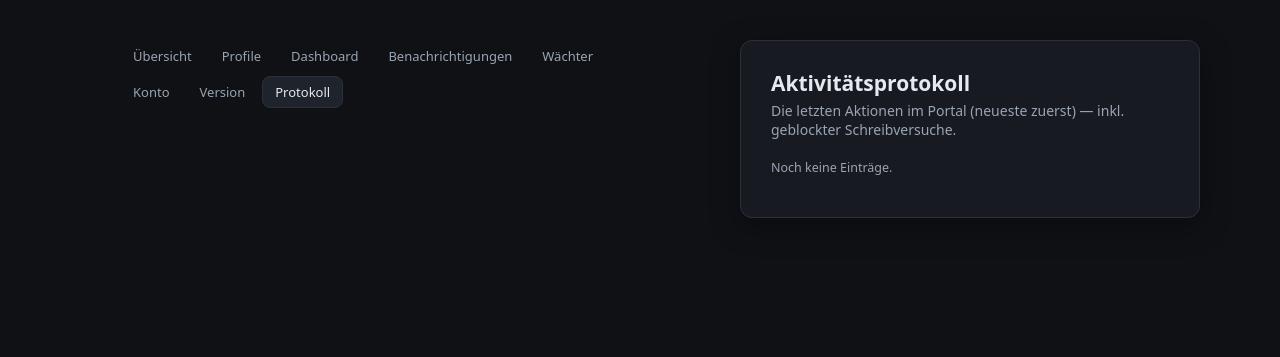
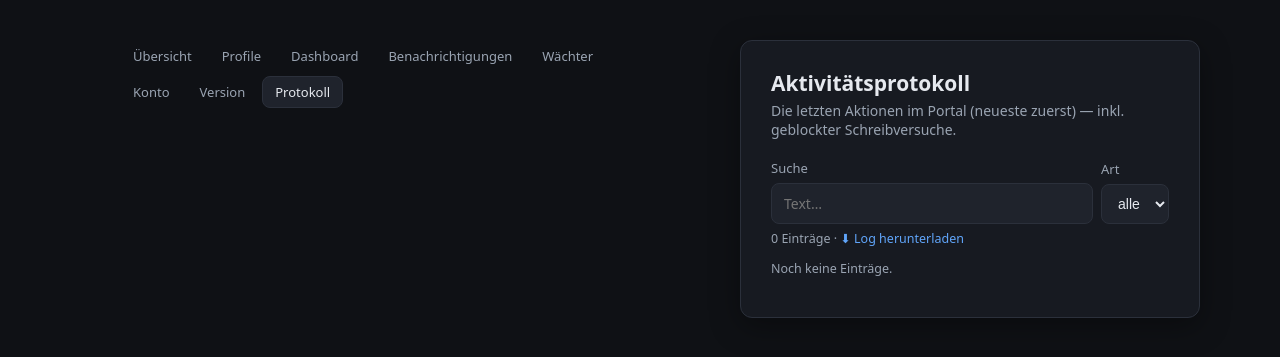
Before and after one commit to martin86x/paperless-generator-portal, a Flask app: page /protokoll in a window 1280 px wide. Shown: the part 51-408 px from the top of the page. Run offline with Flask 3, Linux system fonts and the light colour scheme; the visitor is signed in with stand-in values (Sample User, id 1); parts of the project's set-up code (start-up, migrations or seed data) failed here and were passed over.

Commit message:
Verwaltung: Protokoll-Filter/Download + Voll-Backup/Restore
Protokoll: Client-seitiger Filter (Suche + Art-Auswahl, bleibt in der
Shell, kein Reload) über bis zu 500 Einträge; Download des rohen
activity.log als Datei.

Voll-Backup: /verwaltung/config-backup lädt das gesamte /config als ZIP
(Profile, Benachrichtigungen, Wächter, Kennzahl-Historie, Protokoll) —
Disaster-Recovery/Host-Umzug. Restore per Upload
(/verwaltung/config-restore) mit Pfad-Traversal-Schutz + Bestätigung;
überschreibt /config. UI-Karte im Version-Reiter, Hinweis auf Secrets.

Verifiziert: ast.parse; 13/13 (Filter-UI, Download-Attachment, ZIP-Inhalt
ohne watcher.lock, Restore ersetzt Profile, Traversal blockiert).

Co-Authored-By: Claude Opus 4.8 <noreply@anthropic.com>

```diff
--- a/app/app.py
+++ b/app/app.py
@@ -13,11 +13,13 @@ HTTP-Response eingefuegt (die Datei auf der Platte bleibt Byte-fuer-Byte identis
 """
 import base64
 import hashlib
+import io
 import json
 import os
 import secrets
 import threading
 import time
+import zipfile
 from datetime import datetime, timedelta
 from urllib.parse import urlparse
 
@@ -711,6 +713,67 @@ def update_page():
                            msg=request.args.get("msg"), err=request.args.get("err"))
 
 
+_BACKUP_SKIP = {"watcher.lock"}  # transiente Dateien nicht mitsichern
+
+
+@app.route("/verwaltung/config-backup")
+def config_backup():
+    """Komplettes /config als ZIP herunterladen (Profile, Einstellungen, Historie, Metriken,
+    Protokoll). ACHTUNG: enthaelt config.json mit secret+Passwort-Hash und die
+    verschluesselten Tokens -> vertraulich behandeln."""
+    buf = io.BytesIO()
+    with zipfile.ZipFile(buf, "w", zipfile.ZIP_DEFLATED) as zf:
+        for root, _dirs, files in os.walk(CONFIG_DIR):
+            for f in files:
+                if f in _BACKUP_SKIP or f.endswith(".tmp"):
+                    continue
+                full = os.path.join(root, f)
+                arc = os.path.relpath(full, CONFIG_DIR)
+                try:
+                    zf.write(full, arc)
+                except OSError:
+                    pass
+    buf.seek(0)
+    ts = datetime.now().strftime("%Y%m%d-%H%M%S")
+    _log_activity("backup", "Voll-Backup heruntergeladen")
+    return Response(buf.read(), mimetype="application/zip",
+                    headers={"Content-Disposition": "attachment; filename=portal-config-%s.zip" % ts})
+
+
+@app.route("/verwaltung/config-restore", methods=["POST"])
+def config_restore():
+    """Voll-Backup einspielen: ZIP nach /config entpacken (ueberschreibt). Mit
+    Pfad-Traversal-Schutz. Danach ist ein Neustart/Reload noetig (evtl. neuer secret ->
+    Sessions ungueltig -> Neu-Login)."""
+    file = request.files.get("file")
+    if not file or not file.filename:
+        return redirect(url_for("verwaltung", tab="version", err="Keine Datei ausgewählt."))
+    try:
+        data = file.read()
+        zf = zipfile.ZipFile(io.BytesIO(data))
+    except (zipfile.BadZipFile, OSError):
+        return redirect(url_for("verwaltung", tab="version", err="Keine gültige ZIP-Datei."))
+    base = os.path.abspath(CONFIG_DIR)
+    restored = 0
+    for name in zf.namelist():
+        if name.endswith("/") or name in _BACKUP_SKIP:
+            continue
+        dest = os.path.abspath(os.path.join(CONFIG_DIR, name))
+        # Pfad-Traversal-Schutz: Ziel MUSS unter CONFIG_DIR liegen
+        if not (dest == base or dest.startswith(base + os.sep)):
+            continue
+        try:
+            os.makedirs(os.path.dirname(dest), exist_ok=True)
+            with zf.open(name) as src, open(dest, "wb") as out:
+                out.write(src.read())
+            restored += 1
+        except OSError:
+            pass
+    _log_activity("restore", "Voll-Backup eingespielt (%d Dateien)" % restored)
+    return redirect(url_for("verwaltung", tab="version",
+                            msg="Backup eingespielt (%d Dateien). Bitte neu anmelden, falls die Sitzung endet." % restored))
+
+
 def _dir_size(path):
     total = 0
     for root, _dirs, files in os.walk(path):
@@ -807,7 +870,17 @@ def verwaltung_overview():
 
 @app.route("/protokoll")
 def protokoll():
-    return render_template("protokoll.html", entries=_read_activity(200))
+    if request.args.get("download"):
+        try:
+            with open(ACTIVITY_PATH, encoding="utf-8") as fh:
+                data = fh.read()
+        except FileNotFoundError:
+            data = ""
+        return Response(data, mimetype="text/plain; charset=utf-8",
+                        headers={"Content-Disposition": "attachment; filename=activity.log"})
+    entries = _read_activity(500)
+    kinds = sorted({e.get("kind", "") for e in entries if e.get("kind")})
+    return render_template("protokoll.html", entries=entries, kinds=kinds)
 
 
 @app.route("/dashboard")
--- a/app/templates/protokoll.html
+++ b/app/templates/protokoll.html
@@ -6,14 +6,47 @@
   <div class="card">
     <h1>Aktivitätsprotokoll</h1>
     <p class="sub">Die letzten Aktionen im Portal (neueste zuerst) — inkl. geblockter Schreibversuche.</p>
+    <div style="display:flex;gap:8px;flex-wrap:wrap;align-items:flex-end;margin:10px 0 4px">
+      <div style="flex:1;min-width:120px">
+        <label style="margin-top:0">Suche</label>
+        <input type="text" id="plog-q" oninput="plogFilter()" placeholder="Text…">
+      </div>
+      <div>
+        <label style="margin-top:0">Art</label>
+        <select id="plog-kind" onchange="plogFilter()" style="width:auto;padding:10px 12px;border-radius:8px;border:1px solid var(--border);background:var(--bg3);color:var(--text);font-size:14px">
+          <option value="">alle</option>
+          {% for k in kinds %}<option value="{{ k }}">{{ k }}</option>{% endfor %}
+        </select>
+      </div>
+    </div>
+    <p class="hint" style="margin-top:6px">
+      <span id="plog-count">{{ entries|length }}</span> Einträge · <a class="link" href="{{ url_for('protokoll', download=1) }}">⬇ Log herunterladen</a>
+    </p>
     {% if not entries %}<p class="hint">Noch keine Einträge.</p>{% endif %}
+    <div id="plog-list">
     {% for e in entries %}
-    <div style="display:flex;gap:10px;align-items:baseline;padding:6px 0;border-top:1px solid var(--border);font-size:13px">
+    <div class="plog-row" data-kind="{{ e.kind }}" data-text="{{ (e.kind ~ ' ' ~ e.msg)|lower }}"
+         style="display:flex;gap:10px;align-items:baseline;padding:6px 0;border-top:1px solid var(--border);font-size:13px">
       <span style="color:var(--text-dim);font-family:monospace;white-space:nowrap;font-size:12px">{{ e.ts.replace('T',' ') }}</span>
       <span style="color:var(--accent2);font-size:11px;white-space:nowrap">{{ e.kind }}</span>
       <span>{{ e.msg }}</span>
     </div>
     {% endfor %}
+    </div>
+    <p id="plog-empty" class="hint" style="display:none">Keine passenden Einträge.</p>
   </div>
 </div>
+<script>
+function plogFilter(){
+  var q=(document.getElementById('plog-q').value||'').toLowerCase();
+  var k=document.getElementById('plog-kind').value;
+  var rows=document.querySelectorAll('#plog-list .plog-row'), n=0;
+  rows.forEach(function(r){
+    var ok=(!k || r.getAttribute('data-kind')===k) && (!q || (r.getAttribute('data-text')||'').indexOf(q)>=0);
+    r.style.display=ok?'':'none'; if(ok) n++;
+  });
+  document.getElementById('plog-count').textContent=n;
+  document.getElementById('plog-empty').style.display=n?'none':'';
+}
+</script>
 {% endblock %}
```
Also changed, not shown: app/templates/update.html (+19 -0 lines).
